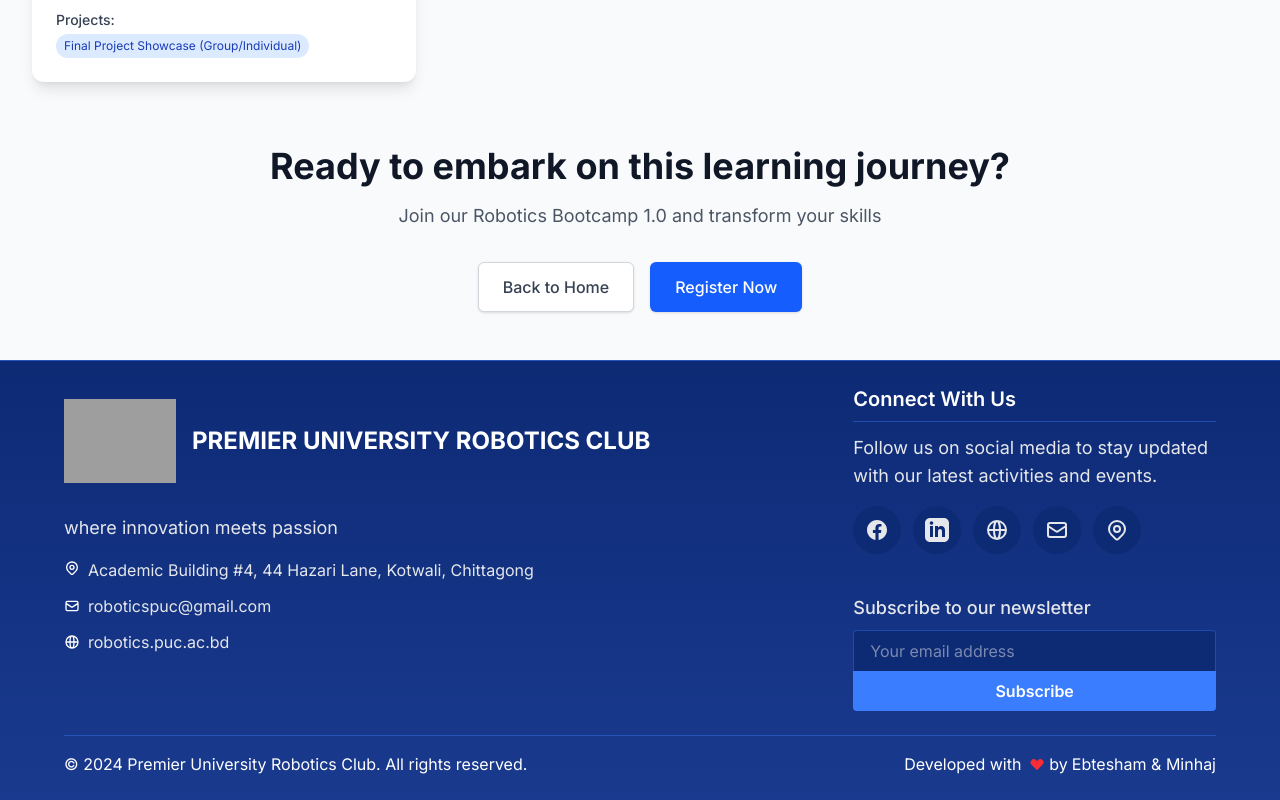
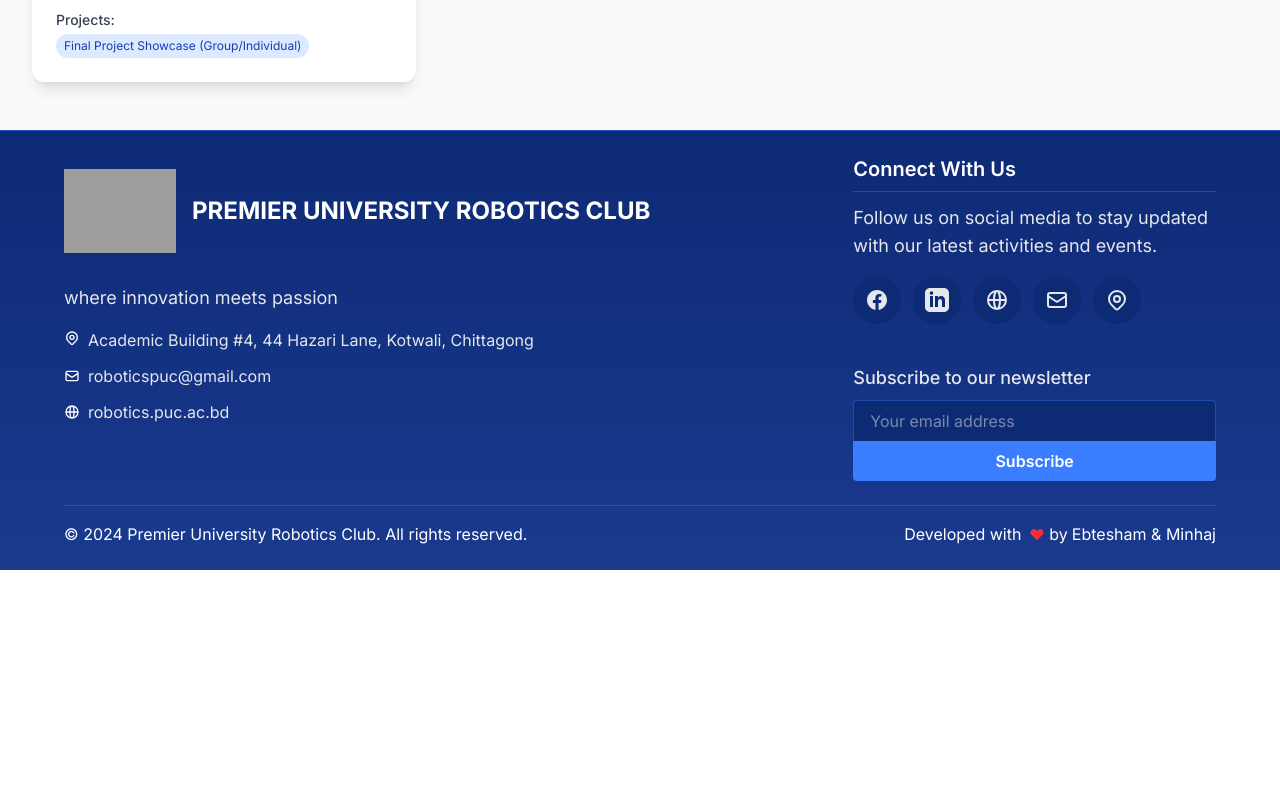
Before and after one commit to ebteshampuc44/ROBOTICS-BOOTCAMP-1.0, a React (Vite) app: page /curriculum in a window 1280 px wide. Shown: the part 2091-2891 px from the top of the page. After the commit the page ends 2661 px from the top, so only its background shows below. Built offline with nearby package versions, Linux system fonts and the light colour scheme; grey boxes are pictures that could not be loaded.

Commit message:
Remove call to action section from DetailedCurriculum component for streamlined layout

```diff
--- a/src/Components/DetailedCurriculum.jsx
+++ b/src/Components/DetailedCurriculum.jsx
@@ -162,25 +162,7 @@ const DetailedCurriculum = () => {
         </div>
 
         {/* Call to Action */}
-        <div className="mt-16 text-center">
-          <h2 className="text-3xl font-extrabold text-gray-900 sm:text-4xl">
-            Ready to embark on this learning journey?
-          </h2>
-          <p className="mt-4 text-lg text-gray-600">
-            Join our Robotics Bootcamp 1.0 and transform your skills
-          </p>
-          <div className="mt-8 flex justify-center gap-4">
-            <Link
-              to="/"
-              className="inline-flex items-center px-6 py-3 border border-gray-300 text-base font-medium rounded-md shadow-sm text-gray-700 bg-white hover:bg-gray-50 focus:outline-none focus:ring-2 focus:ring-offset-2 focus:ring-blue-500"
-            >
-              Back to Home
-            </Link>
-            <button className="inline-flex items-center px-6 py-3 border border-transparent text-base font-medium rounded-md shadow-sm text-white bg-blue-600 hover:bg-blue-700 focus:outline-none focus:ring-2 focus:ring-offset-2 focus:ring-blue-500">
-              Register Now
-            </button>
-          </div>
-        </div>
+
       </div>
     </div>
   );
```
